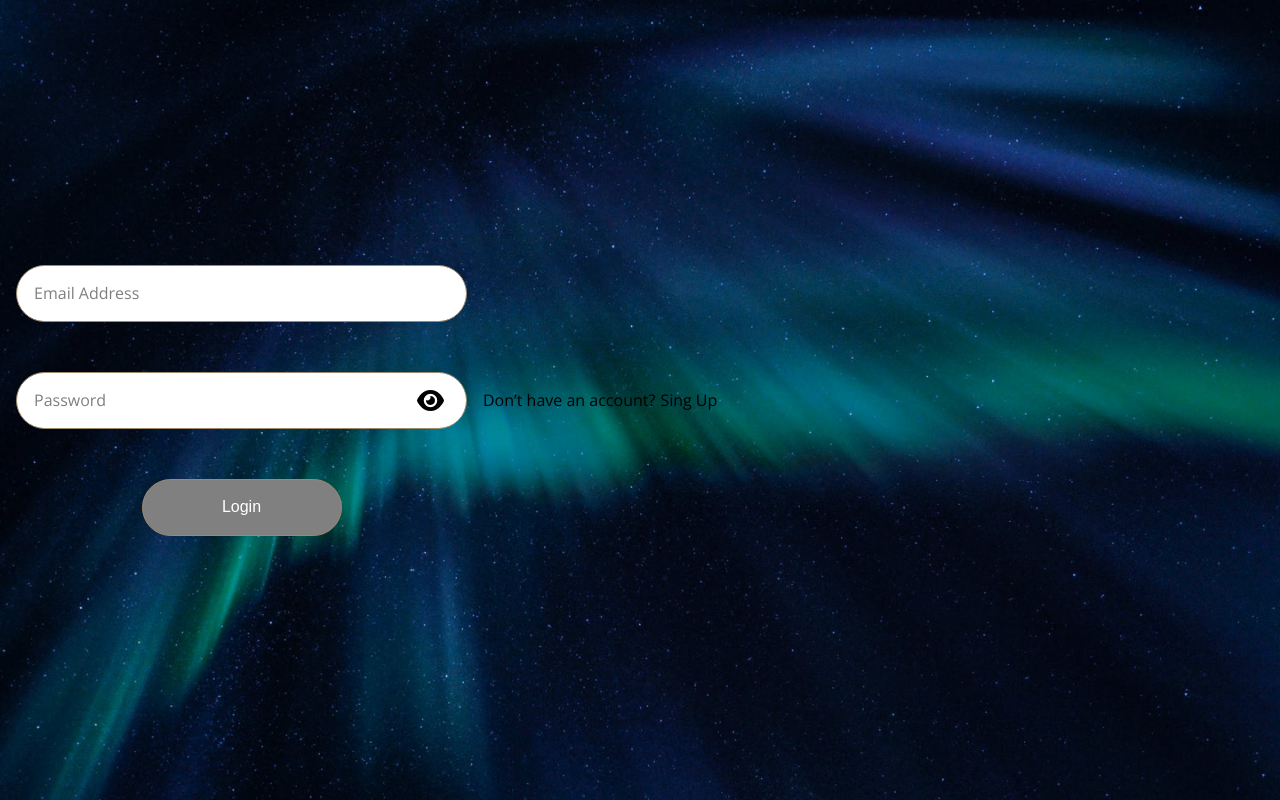
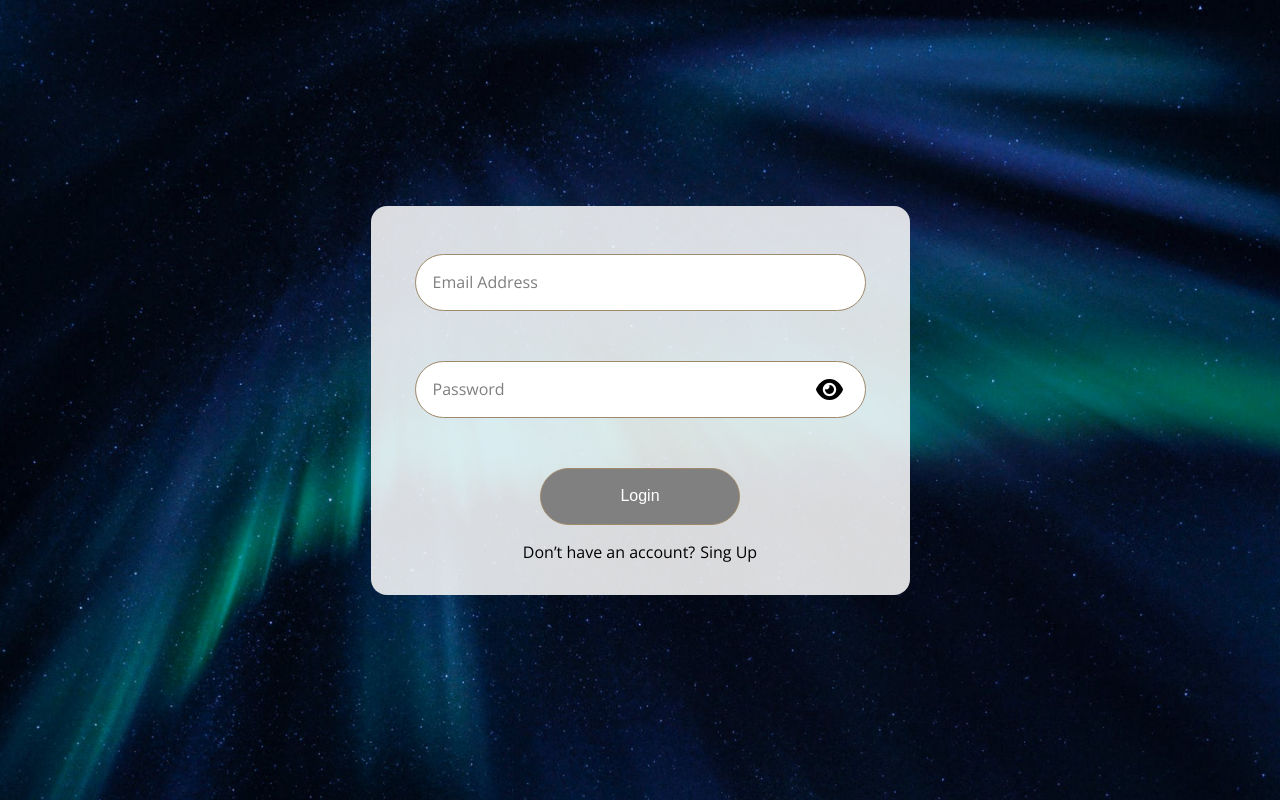
Before and after one commit to drjbrn/auth-page-demo, a React (Create React App) app in the folder authorization-app/: page /login in a window 1280 px wide. Built offline with nearby package versions, Linux system fonts and the light colour scheme; the HTML template or start-up script is replaced by a standard one.

Commit message:
fix: change wrap for login

```diff
--- a/authorization-app/src/pages/Login/Login.jsx
+++ b/authorization-app/src/pages/Login/Login.jsx
@@ -12,12 +12,12 @@ function Login() {
   }
 
   return (
-    <>
+    <div className="login">
       { acceptedLogin
         ? <GreetingUser />
         : <LoginForm handleSubmit={handleSubmit}/>
       }
-    </>
+    </div>
   );
 }
 
```
